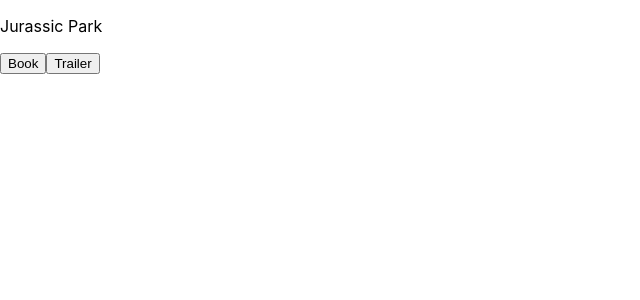
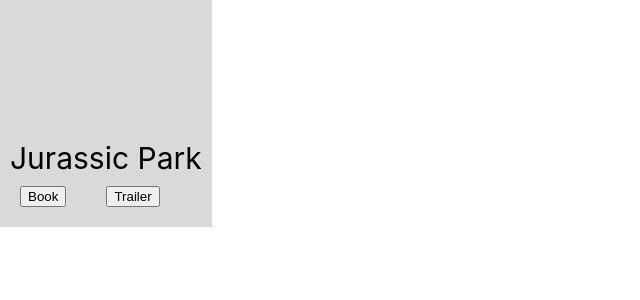
Before and after one commit to schneider811/CSCI6050_4040_Project, a React (Create React App) app in the folder ticketbookingapp/: page / in a window 1280 px wide. Shown: the top 300 px of the page, without its empty margins (0-640 px from the left). Built offline with nearby package versions, Linux system fonts and the light colour scheme.

Commit message:
Edited the movie posters

```diff
--- a/ticketbookingapp/src/Components/MoviePosterStyling.css
+++ b/ticketbookingapp/src/Components/MoviePosterStyling.css
@@ -0,0 +1,20 @@
+.poster {
+    background-color:#D9D9D9;
+    color: black;
+    height:fit-content;
+    width:fit-content;
+
+}
+
+.title{
+    font-size: 30px;
+    padding:10px;
+    position: relative;
+    top: 80px;
+}
+
+button {
+   margin: 20px;
+   margin-top: 50px;
+   position:relative;
+}
--- a/ticketbookingapp/src/Components/Movieposter.js
+++ b/ticketbookingapp/src/Components/Movieposter.js
@@ -1,9 +1,10 @@
 import React from "react";
+import './MoviePosterStyling.css'
 
 function MoviePoster(params) {
     return <div className = "poster">
+        <img src = {params.img}></img>
         <p class = "title"> {params.name} </p>
-        <img src = {params.img}></img>
 
         <button class = "book"> Book</button>
         <button class = "trailer"> Trailer</button>
--- a/ticketbookingapp/src/index.js
+++ b/ticketbookingapp/src/index.js
@@ -10,7 +10,7 @@ const root = ReactDOM.createRoot(document.getElementById('root'));
 root.render(
   <React.StrictMode>
     <NavigationBar />
-    <MoviePoster name="Jurassic Park" image="../images/jurassicpark.png"/>
+    <MoviePoster name="Jurassic Park" image="jurassicpark.png"/>
   </React.StrictMode>
   //Component Goes Here
 
--- a/ticketbookingapp/src/style.css
+++ b/ticketbookingapp/src/style.css
@@ -0,0 +1,2 @@
+/* Basic Red: #
+*/
```
Also changed, not shown: 1 other file (tests, documents, lock files or other folders).
